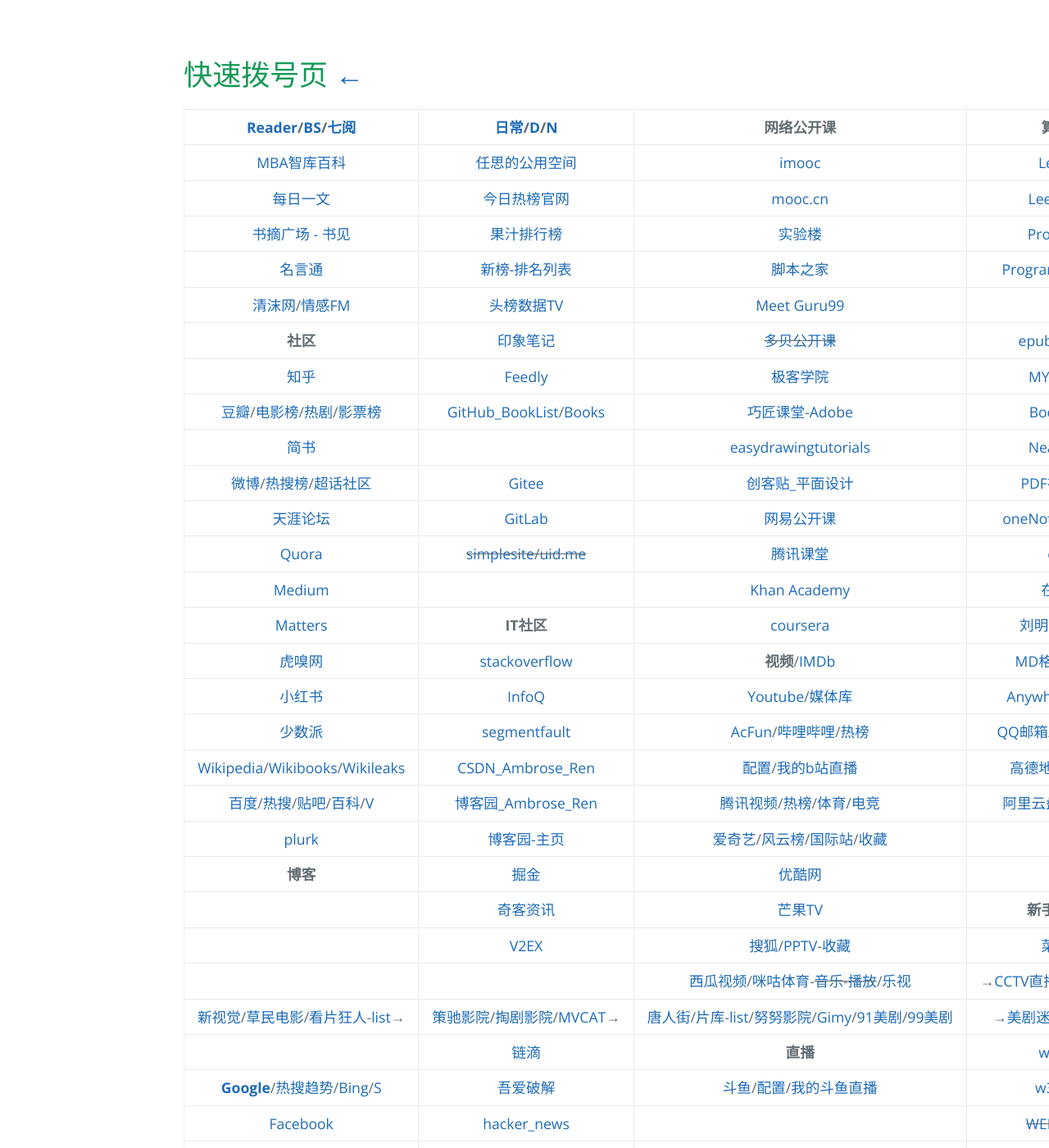
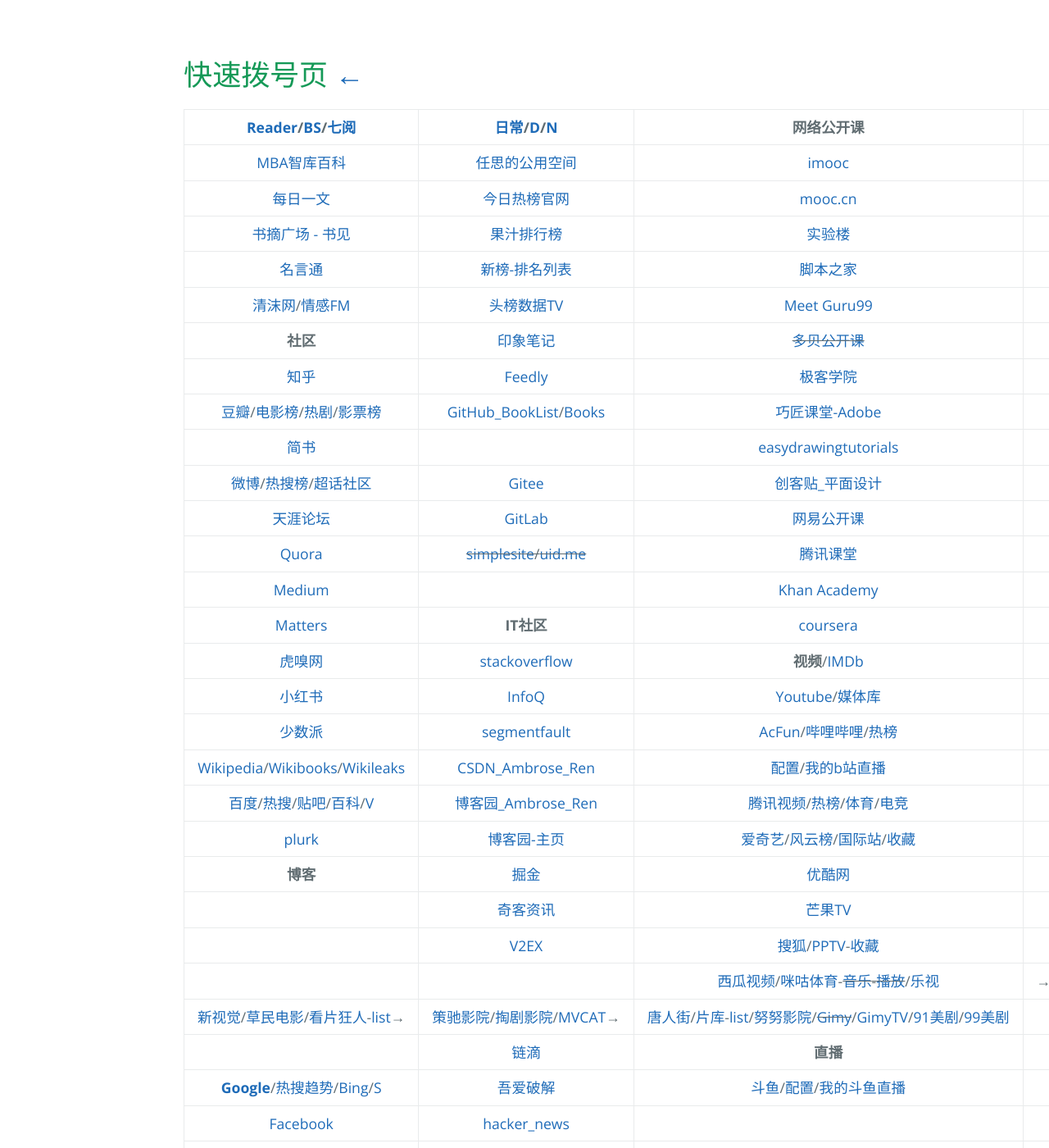
Before and after one commit to AmbroseRen/test, a Jekyll site: the page built from navigation.md, in a window 1280 px wide and 1400 px high. Shown: the whole window at 82% size. Built offline with Jekyll 4.4.1, drawn with Linux system fonts in a browser that asks for light colours; our own code applies the rules of GitHub Pages for plain Markdown files; the repository's description, which GitHub fills in, is left out.

Commit message:
Update navigation.md

```diff
--- a/navigation.md
+++ b/navigation.md
@@ -30,7 +30,7 @@
 | []() | [奇客资讯](https://www.solidot.org/) | [芒果TV](https://i.mgtv.com/my/looklist) | __新手基础自学__ |
 | []() | [V2EX](https://www.v2ex.com/?tab=tech) | [搜狐](https://my.tv.sohu.com/i/bookmark)/[PPTV](https://www.pptv.com/)-[收藏](https://usercenter.pptv.com/web/user/collection) | [菜鸟教程](https://www.runoob.com/) |
 | []() | []() | [西瓜视频](https://www.ixigua.com/my/favorite)/[咪咕体育](https://www.miguvideo.com/mgs/website/prd/personalCenter.html#/collect)-~~[音乐](https://music.migu.cn/v3/my/playlist)-[播放](https://music.migu.cn/v3/music/player/audio)~~/[乐视](http://i.le.com/playrecord#favorite) | →[CCTV直播](https://tv.cctv.com/live/)/~~[电视直播](http://www.hao5.net/)~~/[一](http://www.tvyan.com/)/[二](https://www.chaojidianshi.net/) |
-| [新视觉](https://www.ixinshijue.com/)/[草民电影](https://www.cmdy555.com/)/[看片狂人](https://www.kpkuang.com/)-[list](https://listed.to/p/l1PbMlAK7g)→ | [策驰影院](http://www.cechiyy5.com/)/[掏剧影院](https://www.taojuyb.com/)/[MVCAT](https://www.mvcat.com/)→ | [唐人街](https://www.tangrenjie.tv/)/[片库](https://www.mypianku.net/)-[list](https://www.pianku.tv/)/[努努影院](https://www.nunuyy.cc/)/[Gimy](https://gimy.app/)/[91美剧](https://91mjw.com/)/[99美剧](https://www.99meiju.org/) | →[美剧迷](https://www.meijumi.net/)/[韩剧网](https://www.tvn.cc/)/[蛋蛋赞](https://www.dandanzan.cc/) |
+| [新视觉](https://www.ixinshijue.com/)/[草民电影](https://www.cmdy555.com/)/[看片狂人](https://www.kpkuang.com/)-[list](https://listed.to/p/l1PbMlAK7g)→ | [策驰影院](http://www.cechiyy5.com/)/[掏剧影院](https://www.taojuyb.com/)/[MVCAT](https://www.mvcat.com/)→ | [唐人街](https://www.tangrenjie.tv/)/[片库](https://www.mypianku.net/)-[list](https://www.pianku.tv/)/[努努影院](https://www.nunuyy.cc/)/~~[Gimy](https://gimy.app/)~~/[GimyTV](https://gimytv.com/)/[91美剧](https://91mjw.com/)/[99美剧](https://www.99meiju.org/) | →[美剧迷](https://www.meijumi.net/)/[韩剧网](https://www.tvn.cc/)/[蛋蛋赞](https://www.dandanzan.cc/) |
 | []() | [链滴](https://ld246.com/) | __直播__ | [w3school](https://www.w3school.com.cn/) |
 | [__Google__](https://www.google.com/)/[热搜趋势](https://trends.google.com/trends/?geo=US)/[Bing](https://cn.bing.com/)/[S](Library/SearchEngine.md) | [吾爱破解](https://www.52pojie.cn/) | [斗鱼](https://www.douyu.com/directory/myFollow)/[配置](https://mp.douyu.com/live/main)/[我的斗鱼直播](https://www.douyu.com/10150268) | [w3cschool](https://www.w3cschool.cn/) |
 | [Facebook](https://www.facebook.com/) | [hacker_news](https://news.ycombinator.com/) | []() | ~~[WEB前端手册](#)~~ |
```
